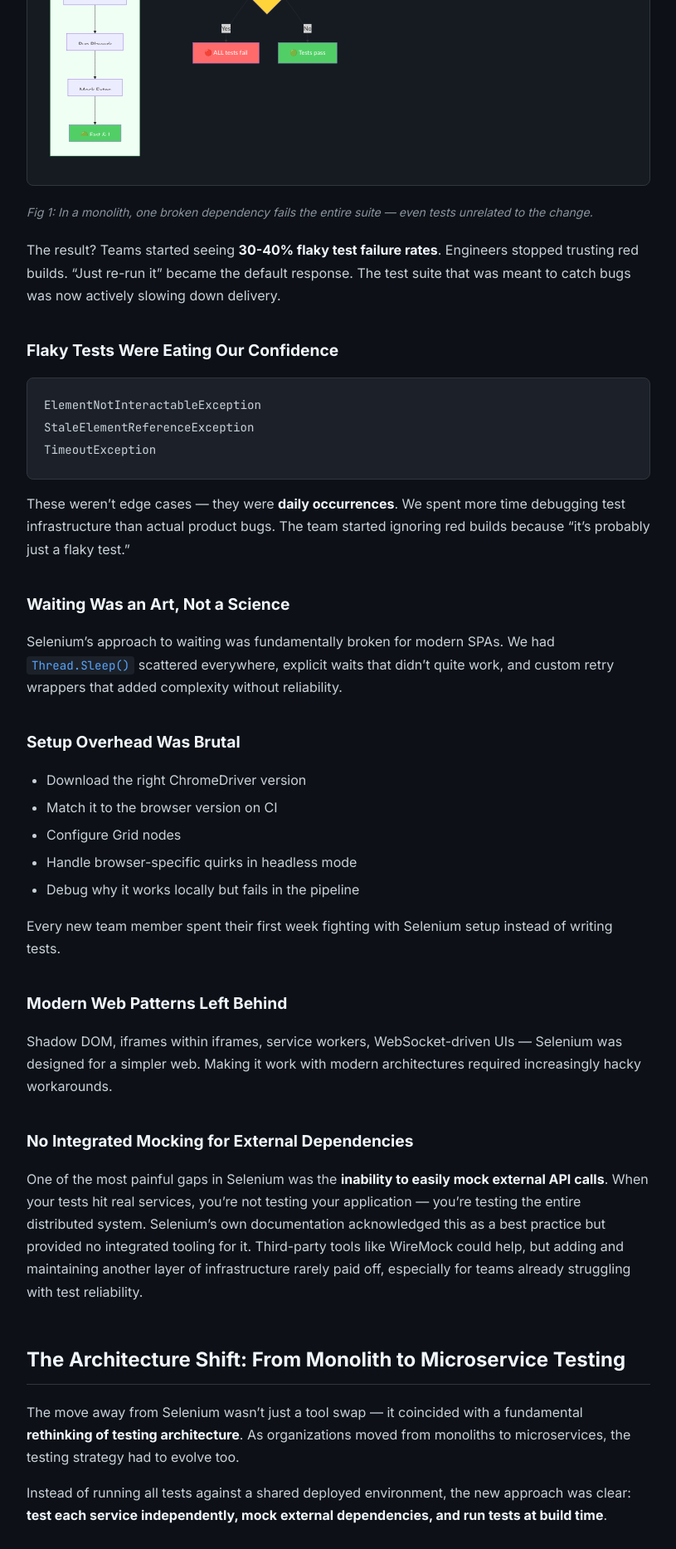
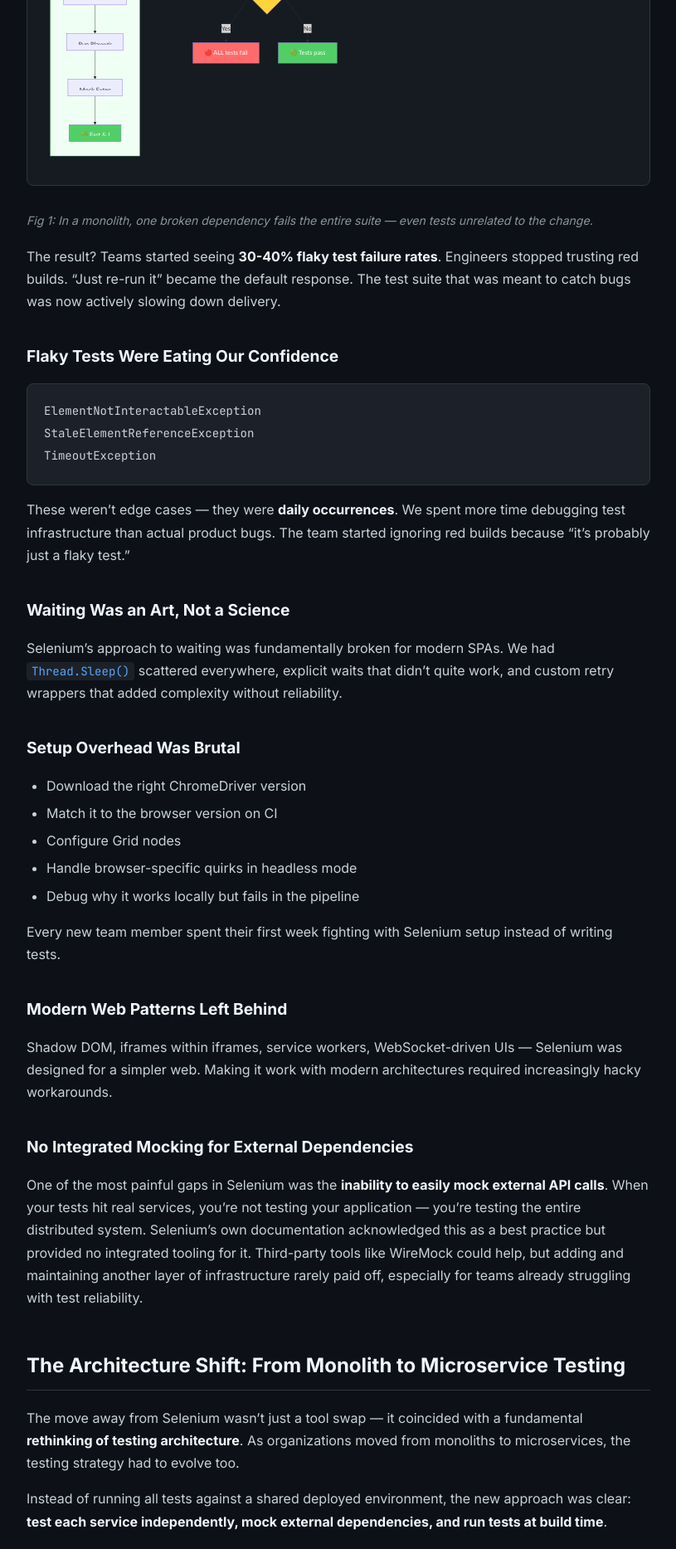
Before and after one commit to ascertain/ascertain.github.io, a Jekyll site: the page built from _posts/2026-04-08-sunset-for-selenium-and-rise-for-playwright.md, in a window 1280 px wide. Shown: the part 1725-3592 px from the top of the page at 83% size, without its empty margins (232-1047 px from the left). Built offline with Jekyll 4.4.1, drawn with Linux system fonts in a browser that asks for light colours.

Commit message:
fix UI stleissue

```diff
--- a/assets/css/style.css
+++ b/assets/css/style.css
@@ -110,17 +110,34 @@
 }
 
 /* Post page */
+.post {
+  position: relative;
+}
+
 .post-header {
+  position: relative;
+  display: block;
   margin-bottom: 32px;
   padding-bottom: 24px;
   border-bottom: 1px solid var(--border);
+  overflow: visible;
+  z-index: 1;
 }
 
 .post-header h1 {
   font-size: 2rem;
   line-height: 1.3;
-  margin-bottom: 12px;
+  margin: 0 0 12px 0;
+  padding: 0;
   color: #f0f6fc;
+  position: relative;
+  display: block;
+}
+
+.post-content {
+  position: relative;
+  display: block;
+  clear: both;
 }
 
 .post-content h2 {
@@ -271,9 +288,9 @@
   background: rgba(22, 27, 34, 0.5);
 }
 
-/* Figure captions */
-.post-content em {
-  display: block;
+/* Figure captions — only em directly after mermaid or that starts with "Fig" */
+.mermaid + p > em,
+.post-content p > em:only-child {
   color: var(--text-muted);
   font-size: 0.88rem;
   margin-top: -8px;
```
